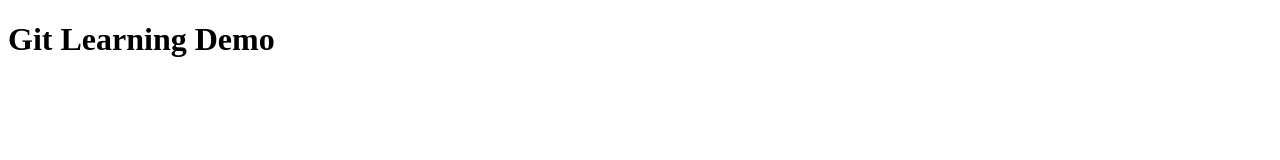
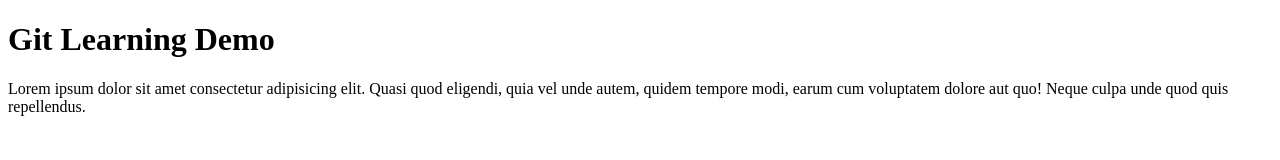
Before and after one commit to solankirahul45/gitLearningDemoRepo, a plain HTML site: page index.html in a window 1280 px wide. Drawn offline with Linux system fonts and the light colour scheme.

Commit message:
added paragraph in html file

```diff
--- a/index.html
+++ b/index.html
@@ -8,5 +8,7 @@
 </head>
 <body>
     <h1>Git Learning Demo</h1>
+
+    <p>Lorem ipsum dolor sit amet consectetur adipisicing elit. Quasi quod eligendi, quia vel unde autem, quidem tempore modi, earum cum voluptatem dolore aut quo! Neque culpa unde quod quis repellendus.</p>
 </body>
 </html>
```
